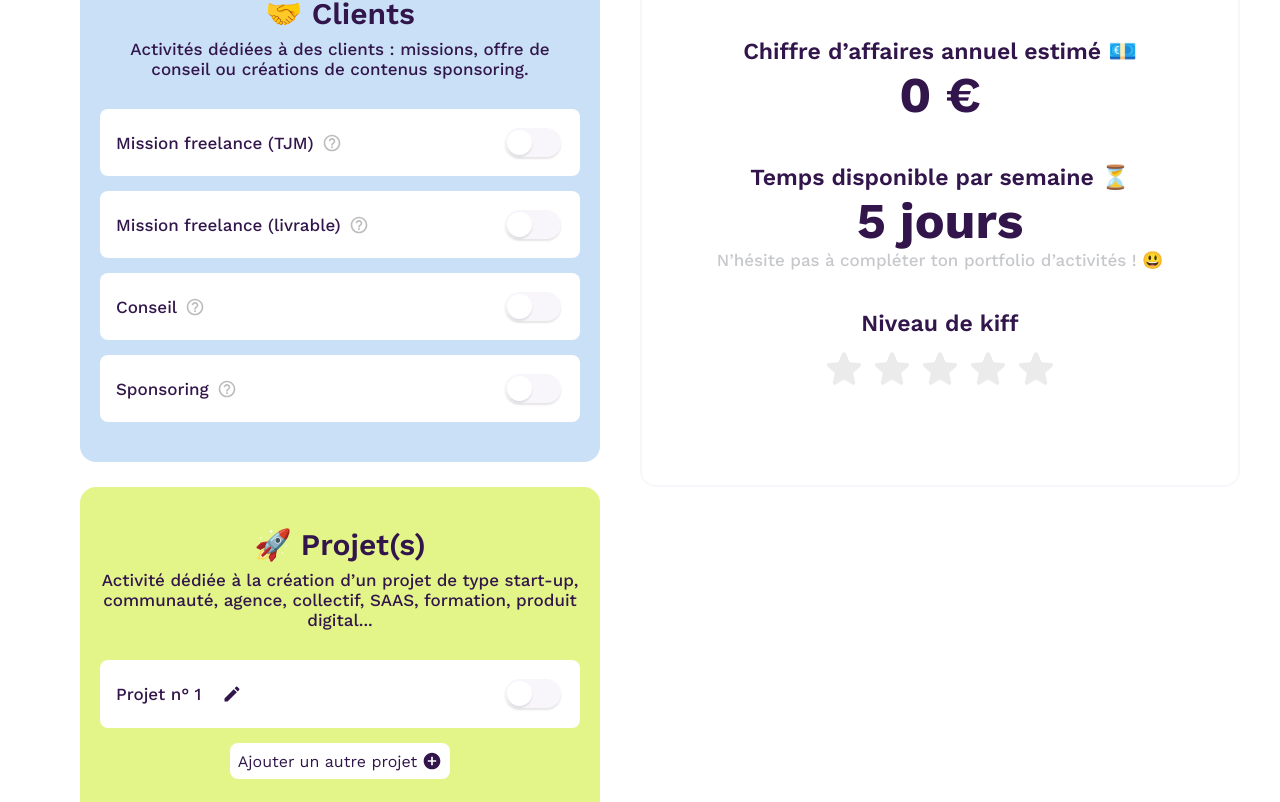
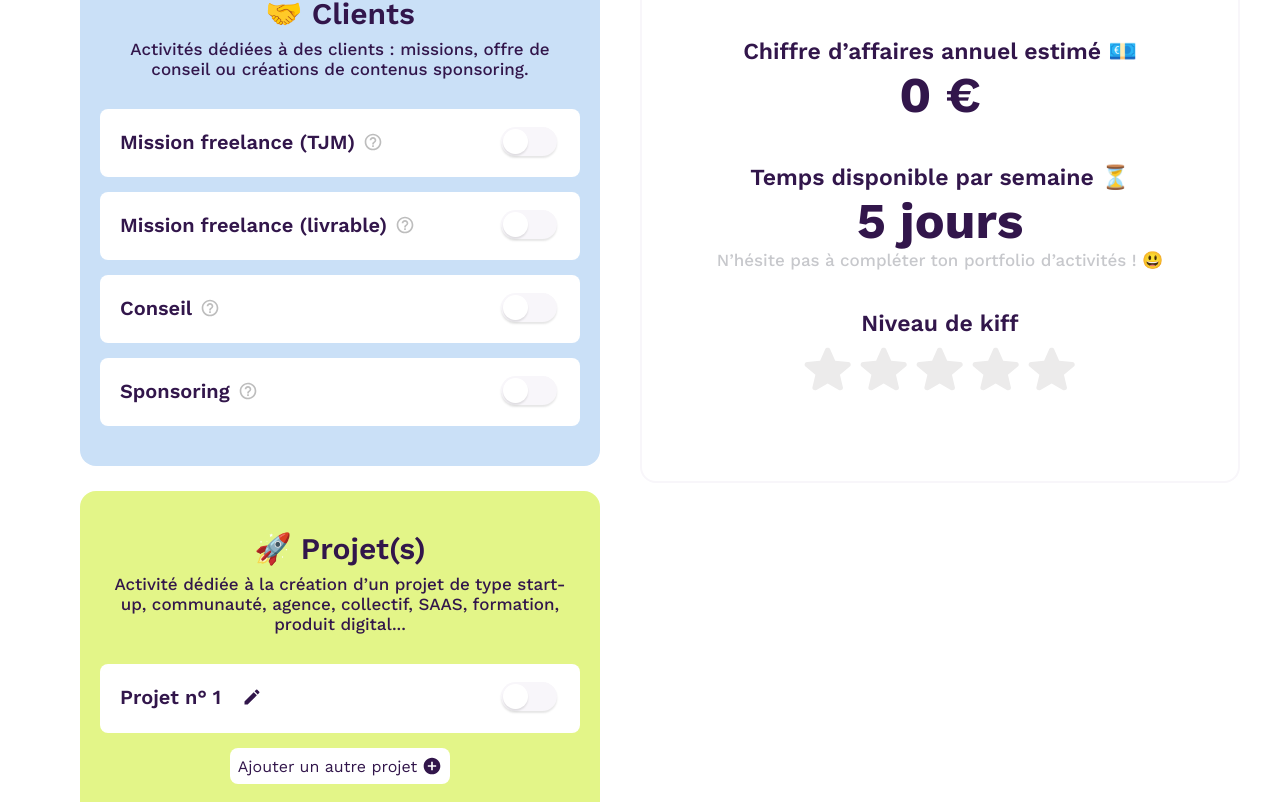
Before and after one commit to troptropcontent/freelance_revenue_simulator, a React (Vite) app in the folder frontend/: page / in a window 1280 px wide. Shown: the part 838-1640 px from the top of the page. Built offline with nearby package versions, Linux system fonts and the light colour scheme.

Commit message:
fix spacings in activities

```diff
--- a/frontend/src/components/helper.ts
+++ b/frontend/src/components/helper.ts
@@ -41,7 +41,7 @@ const MarginKeys = {
   block: "margin-block",
 } as const;
 
-type Margin = SpacingsType<Spacing, keyof typeof MarginKeys>;
+type Margin = SpacingsType<Spacing | number, keyof typeof MarginKeys>;
 
 const BorderRadiusKeys = {
   topLeft: "border-top-left-radius",
@@ -116,13 +116,22 @@ const createPaddingStyle = (padding: Padding) => {
 };
 
 const createMarginStyle = (margin: Margin) => {
+  if (typeof margin === "number") {
+    return `margin: ${margin}px;`;
+  }
+
   if (typeof margin === "string") {
     return `margin: ${cssVariable(`spacing.${margin}`)};`;
   }
 
   return Object.entries(margin)
     .map(([key, value]) => {
-      return `${MarginKeys[key as keyof typeof PaddingKeys]}: ${cssVariable(`spacing.${value}`)};`;
+      const cssValue =
+        typeof value == "string"
+          ? cssVariable(`spacing.${value}`)
+          : `${value}px`;
+
+      return `${MarginKeys[key as keyof typeof PaddingKeys]}: ${cssValue};`;
     })
     .join("");
 };
--- a/frontend/src/components/simulator/activities/inputs/BaseActivity.tsx
+++ b/frontend/src/components/simulator/activities/inputs/BaseActivity.tsx
@@ -44,7 +44,7 @@ const EditableTitle = ({
   } else {
     return (
       <>
-        <Text>{value}</Text>
+        <Text style="title_3">{value}</Text>
         <Button color="transparent" onClick={() => setEditMode(true)}>
           <EditIcon color="inherit" fontSize="small" />
         </Button>
@@ -78,7 +78,7 @@ const ActivityTitle = ({
       {editable ? (
         <EditableTitle value={title} activityIndex={index} />
       ) : (
-        <Text>{title}</Text>
+        <Text style="title_3">{title}</Text>
       )}
       {deletable && (
         <Button color="transparent" onClick={deleteActivity}>
--- a/frontend/src/components/simulator/activities/kinds/BaseKind.tsx
+++ b/frontend/src/components/simulator/activities/kinds/BaseKind.tsx
@@ -32,7 +32,7 @@ const BaseKind = ({
         flexDirection="column"
         gap={8}
         alignItems="center"
-        padding={{ bottom: 15 }}
+        padding={{ bottom: 15, inline: 14 }}
       >
         <Text style="title_2">{`${ActivityKindEmoji[kind]} ${title}`}</Text>
         <Text align="center">{description}</Text>
--- a/frontend/src/components/ui/Accordion.tsx
+++ b/frontend/src/components/ui/Accordion.tsx
@@ -7,7 +7,7 @@ import {
   useState,
 } from "react";
 import styled from "styled-components";
-import { cssVariable, Spacing } from "../helper";
+import { createPaddingStyle, cssVariable, Spacing } from "../helper";
 import { Box } from "./Box";
 import Switch from "./Switch";
 import { Separator } from "./Separator";
@@ -67,7 +67,7 @@ const StyledRoot = styled(AccordionRoot)`
   .AccordionItem {
     border-radius: ${() => cssVariable("borderRadius.sm")};
     background-color: ${() => cssVariable("color.background.white")};
-    padding: ${() => cssVariable("spacing.md")};
+    ${createPaddingStyle({ inline: 20, top: 15, bottom: 18 })}
 
     overflow: hidden;
 
@@ -199,7 +199,7 @@ const AccordionItem = forwardRef<
         />
       </AccordionPrimitive.Header>
       <AccordionPrimitive.Content className="AccordionContent">
-        <Separator margin={{ top: "md" }} color="grey.light" />
+        <Separator margin={{ top: 15 }} color="grey.light" />
         {props.children}
       </AccordionPrimitive.Content>
     </AccordionPrimitive.Item>
--- a/frontend/src/components/ui/formik/primitives/RatingInput.tsx
+++ b/frontend/src/components/ui/formik/primitives/RatingInput.tsx
@@ -3,13 +3,17 @@ import { Box } from "../../Box";
 import { Field, useFormikContext } from "formik";
 import styled from "styled-components";
 import { cssVariable, TextSize } from "src/components/helper";
-import StarRoundedIcon from "@mui/icons-material/StarRounded";
 import { RATED_COLOR, UNRATED_COLOR } from "./constants";
 
 const StyledLabel = styled.label<{
+  $hidden: boolean;
   $size?: TextSize;
 }>`
   color: ${RATED_COLOR};
+  ${({ $hidden }) =>
+    $hidden
+      ? "display: none;"
+      : "display: flex; flex-direction: column; align-items: center; justify-content: center;"}
 
   & > svg {
     ${({ $size }) => $size && `width: ${cssVariable(`fonts.size.${$size}`)};`}
@@ -61,7 +65,7 @@ const RatingInputIcon = ({
         }: React.ChangeEvent<HTMLInputElement>) => setFieldValue(value)}
         disabled={disabled}
       />
-      <StyledLabel htmlFor={inputId} hidden={value == 0} $size={size}>
+      <StyledLabel htmlFor={inputId} $hidden={value == 0} $size={size}>
         {children}
       </StyledLabel>
     </>
@@ -82,7 +86,7 @@ const RatingInput = ({
   size?: TextSize;
 }) => {
   return (
-    <Box flex flexDirection="row">
+    <Box flex flexDirection="row" gap="sm">
       {Array.from(Array(max + 1), (_, i) => {
         return (
           <RatingInputIcon
@@ -92,7 +96,22 @@ const RatingInput = ({
             value={i}
             key={i}
           >
-            {children ? children : <StarRoundedIcon />}
+            {children ? (
+              children
+            ) : (
+              <svg
+                xmlns="http://www.w3.org/2000/svg"
+                width="27"
+                height="24"
+                viewBox="0 0 27 24"
+                fill="none"
+              >
+                <path
+                  d="M13.3134 20.1062L7.02452 23.7753C6.7467 23.9465 6.45625 24.0199 6.15317 23.9954C5.85009 23.971 5.5849 23.8731 5.35759 23.7019C5.13028 23.5307 4.95349 23.3166 4.8272 23.0598C4.70092 22.803 4.67567 22.5156 4.75143 22.1976L6.41836 15.2631L0.849311 10.6035C0.596747 10.3833 0.438894 10.1326 0.375753 9.85133C0.312611 9.57004 0.331554 9.29486 0.43258 9.0258C0.533605 8.75674 0.685144 8.53659 0.887196 8.36537C1.08925 8.19415 1.36707 8.08408 1.72066 8.03516L9.07029 7.41143L11.9116 0.880566C12.0379 0.587044 12.2337 0.366902 12.4989 0.220141C12.764 0.0733805 13.0356 0 13.3134 0C13.5912 0 13.8627 0.0733805 14.1279 0.220141C14.3931 0.366902 14.5888 0.587044 14.7151 0.880566L17.5565 7.41143L24.9061 8.03516C25.2597 8.08408 25.5375 8.19415 25.7396 8.36537C25.9416 8.53659 26.0931 8.75674 26.1942 9.0258C26.2952 9.29486 26.3141 9.57004 26.251 9.85133C26.1879 10.1326 26.03 10.3833 25.7774 10.6035L20.2084 15.2631L21.8753 22.1976C21.9511 22.5156 21.9258 22.803 21.7995 23.0598C21.6733 23.3166 21.4965 23.5307 21.2692 23.7019C21.0419 23.8731 20.7767 23.971 20.4736 23.9954C20.1705 24.0199 19.8801 23.9465 19.6022 23.7753L13.3134 20.1062Z"
+                  fill="currentColor"
+                />
+              </svg>
+            )}
           </RatingInputIcon>
         );
       })}
```
